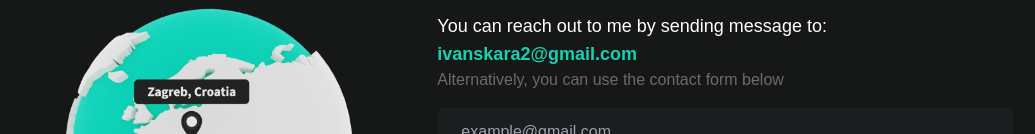
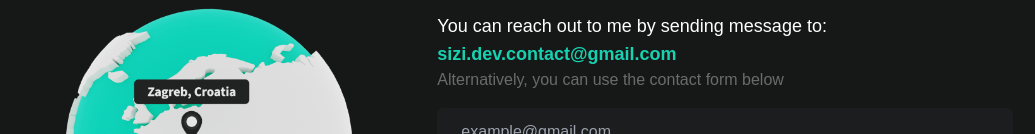
Before and after one commit to Siziii/Sizi.Dev.App, a React (Vite) app: page / in a window 1280 px wide. Shown: the part 2646-2780 px from the top of the page, without its empty margins (96-1131 px from the left). Built offline with nearby package versions, Linux system fonts and the light colour scheme; a web font is replaced by a local one.

Commit message:
updated mail

```diff
--- a/src/components/Contact.jsx
+++ b/src/components/Contact.jsx
@@ -33,7 +33,7 @@ const Contact = () => {
                     </Reveal>
                     <Reveal direction="left" delay={.2}>
                     <p className="text-lg">You can reach out to me by sending message to:</p>
-                    <a className="text-primary text-lg font-bold mb-8" href="mailto:ivanskara2@gmail.com">ivanskara2@gmail.com</a>
+                    <a className="text-primary text-lg font-bold mb-8" href="mailto:ivanskara2@gmail.com">sizi.dev.contact@gmail.com</a>
                     </Reveal>
                     <Reveal>
                     <p className="mb-4 text-gray02">Alternatively, you can use the contact form below</p>
--- a/src/data/projectData.jsx
+++ b/src/data/projectData.jsx
@@ -78,7 +78,7 @@ const projectData = [
     },
     {
         id: 'KickSnare',
-        title: 'KickSnare:',
+        title: 'KickSnare',
         subtitle: 'PC Game',
         paragraph: "In 2021, as part of a Game Development class and drawing inspiration from my passion for music production, I created an arcade game called 'Kick Snare'. It is a game that tests player's ability to synchronise rhythm and gameplay. Game is made in Unity Engine (C#).",
         tech_title: 'Built with:',
```
